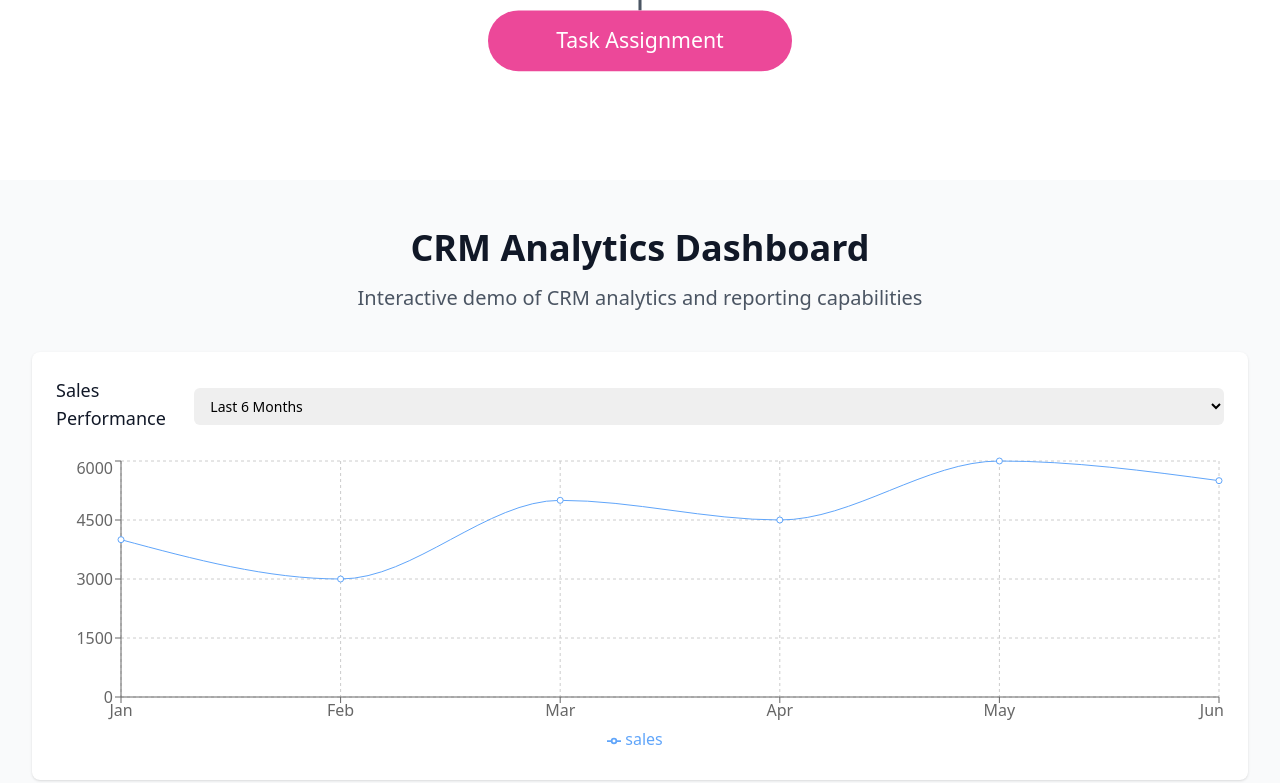
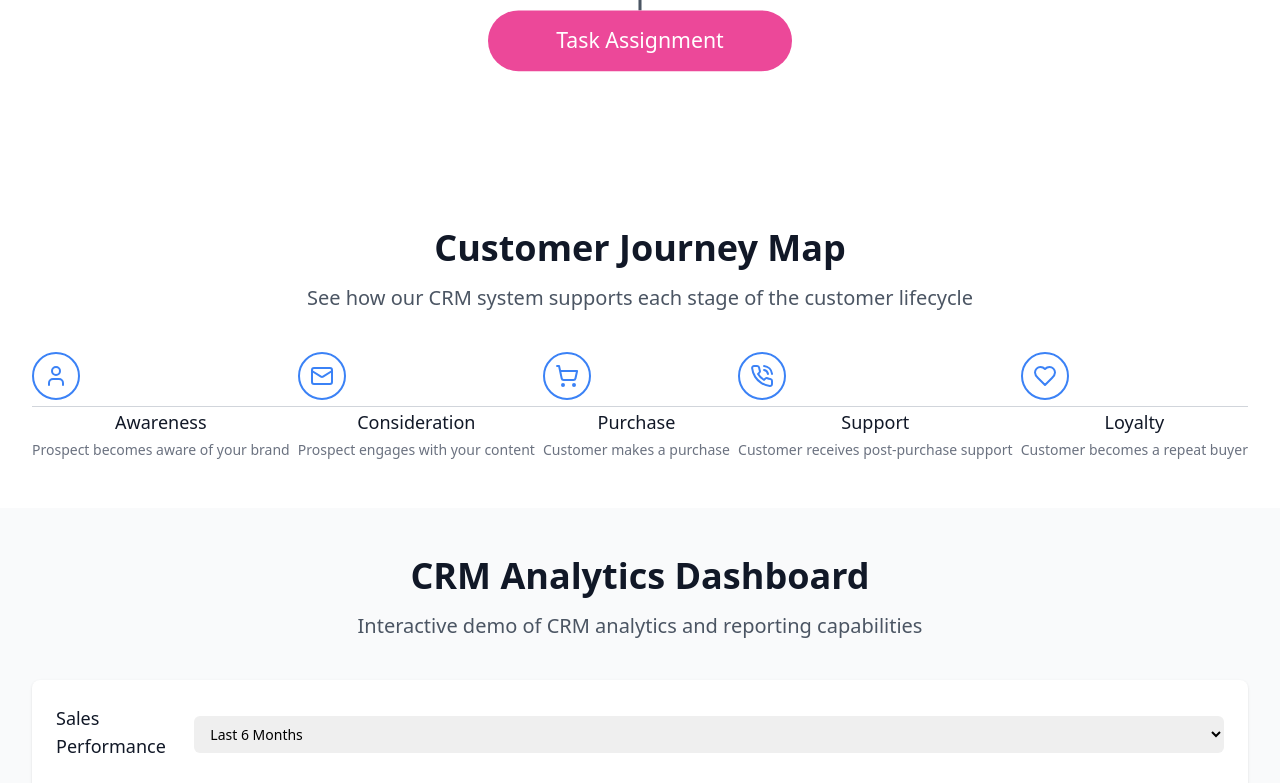
Before and after one commit to mehassanhmood/CRM-Template, a React (Vite) app in the folder crm-service-showcase/: page / in a window 1280 px wide. Shown: the part 2000-2783 px from the top of the page. Built offline with nearby package versions, Linux system fonts and the light colour scheme.

Commit message:
complete basic template

```diff
--- a/crm-service-showcase/package.json
+++ b/crm-service-showcase/package.json
@@ -13,6 +13,7 @@
     "lucide-react": "^0.446.0",
     "react": "^18.3.1",
     "react-dom": "^18.3.1",
+    "react-flow-renderer": "^10.3.17",
     "react-router-dom": "^6.26.2",
     "recharts": "^2.12.7"
   },
--- a/crm-service-showcase/src/App.jsx
+++ b/crm-service-showcase/src/App.jsx
@@ -7,6 +7,9 @@ import Footer from './components/Footer'
 import CRMFeatures from './components/CRMFeatures'
 import CRMWorkflow from './components/CRMWorkflow'
 import CRMDashboard from './components/CRMDashboard'
+import CustomerJourneyMap from './components/CustomerJourneyMap'
+import CRMIntegrationMap from './components/CRMIntegrationMap'
+import CaseStudies from './components/CaseStudies'
 
 function App() {
   return (
@@ -20,7 +23,10 @@ function App() {
                 <Hero />
                 <CRMFeatures />
                 <CRMWorkflow />
+                <CustomerJourneyMap />
                 <CRMDashboard />
+                <CRMIntegrationMap />
+                <CaseStudies />
                 <Pricing />
               </>
             } />
--- /dev/null
+++ b/crm-service-showcase/src/components/CRMIntegrationMap.jsx
@@ -0,0 +1,63 @@
+import React, { useState } from 'react';
+import ReactFlow, { Background, Controls } from 'react-flow-renderer';
+
+const initialNodes = [
+  {
+    id: 'crm',
+    type: 'input',
+    data: { label: 'CRM System' },
+    position: { x: 250, y: 25 },
+  },
+  {
+    id: 'email',
+    data: { label: 'Email Marketing (Mailchimp)' },
+    position: { x: 100, y: 125 },
+  },
+  {
+    id: 'ecommerce',
+    data: { label: 'E-commerce (Shopify)' },
+    position: { x: 250, y: 200 },
+  },
+  {
+    id: 'support',
+    data: { label: 'Customer Support (Zendesk)' },
+    position: { x: 400, y: 125 },
+  },
+];
+
+const initialEdges = [
+  { id: 'crm-email', source: 'crm', target: 'email', animated: true },
+  { id: 'crm-ecommerce', source: 'crm', target: 'ecommerce', animated: true },
+  { id: 'crm-support', source: 'crm', target: 'support', animated: true },
+];
+
+export default function CRMIntegrationMap() {
+  const [nodes] = useState(initialNodes);
+  const [edges] = useState(initialEdges);
+
+  return (
+    <div className="py-12 bg-gray-50">
+      <div className="max-w-7xl mx-auto px-4 sm:px-6 lg:px-8">
+        <div className="text-center">
+          <h2 className="text-3xl font-extrabold text-gray-900 sm:text-4xl">
+            CRM Integration Map
+          </h2>
+          <p className="mt-4 text-xl text-gray-600">
+            Explore how our CRM system integrates with various tools
+          </p>
+        </div>
+
+        <div className="mt-10 bg-white shadow rounded-lg p-6" style={{ height: 400 }}>
+          <ReactFlow
+            nodes={nodes}
+            edges={edges}
+            fitView
+          >
+            <Background />
+            <Controls />
+          </ReactFlow>
+        </div>
+      </div>
+    </div>
+  );
+}
--- /dev/null
+++ b/crm-service-showcase/src/components/CaseStudies.jsx
@@ -0,0 +1,108 @@
+import React, { useState } from 'react';
+import { BarChart, Bar, XAxis, YAxis, CartesianGrid, Tooltip, Legend, ResponsiveContainer } from 'recharts';
+
+const caseStudies = [
+  {
+    title: 'E-commerce Growth',
+    description: 'Implemented CRM strategy for an e-commerce client, resulting in significant growth.',
+    beforeData: [
+      { name: 'Sales', value: 4000 },
+      { name: 'Retention', value: 60 },
+      { name: 'Satisfaction', value: 70 },
+    ],
+    afterData: [
+      { name: 'Sales', value: 8000 },
+      { name: 'Retention', value: 80 },
+      { name: 'Satisfaction', value: 90 },
+    ],
+  },
+  {
+    title: 'B2B Lead Generation',
+    description: 'Optimized CRM for a B2B company, dramatically increasing qualified leads.',
+    beforeData: [
+      { name: 'Leads', value: 100 },
+      { name: 'Conversion', value: 20 },
+      { name: 'Revenue', value: 5000 },
+    ],
+    afterData: [
+      { name: 'Leads', value: 300 },
+      { name: 'Conversion', value: 35 },
+      { name: 'Revenue', value: 15000 },
+    ],
+  },
+];
+
+export default function CaseStudies() {
+  const [activeCase, setActiveCase] = useState(0);
+
+  return (
+    <div className="py-12 bg-white">
+      <div className="max-w-7xl mx-auto px-4 sm:px-6 lg:px-8">
+        <div className="text-center">
+          <h2 className="text-3xl font-extrabold text-gray-900 sm:text-4xl">
+            Case Studies
+          </h2>
+          <p className="mt-4 text-xl text-gray-600">
+            Real-world examples of our CRM implementations
+          </p>
+        </div>
+
+        <div className="mt-10">
+          <div className="bg-gray-50 shadow rounded-lg p-6">
+            <div className="flex space-x-4 mb-6">
+              {caseStudies.map((study, index) => (
+                <button
+                  key={study.title}
+                  className={`px-4 py-2 rounded-md ${
+                    activeCase === index
+                      ? 'bg-blue-500 text-white'
+                      : 'bg-white text-gray-700 hover:bg-gray-100'
+                  }`}
+                  onClick={() => setActiveCase(index)}
+                >
+                  {study.title}
+                </button>
+              ))}
+            </div>
+
+            <div className="transition-all duration-300 ease-in-out">
+              <h3 className="text-2xl font-bold text-gray-900 mb-2">
+                {caseStudies[activeCase].title}
+              </h3>
+              <p className="text-gray-600 mb-6">{caseStudies[activeCase].description}</p>
+
+              <div className="grid grid-cols-1 md:grid-cols-2 gap-6">
+                <div>
+                  <h4 className="text-lg font-semibold mb-2">Before Implementation</h4>
+                  <ResponsiveContainer width="100%" height={300}>
+                    <BarChart data={caseStudies[activeCase].beforeData}>
+                      <CartesianGrid strokeDasharray="3 3" />
+                      <XAxis dataKey="name" />
+                      <YAxis />
+                      <Tooltip />
+                      <Legend />
+                      <Bar dataKey="value" fill="#9CA3AF" />
+                    </BarChart>
+                  </ResponsiveContainer>
+                </div>
+                <div>
+                  <h4 className="text-lg font-semibold mb-2">After Implementation</h4>
+                  <ResponsiveContainer width="100%" height={300}>
+                    <BarChart data={caseStudies[activeCase].afterData}>
+                      <CartesianGrid strokeDasharray="3 3" />
+                      <XAxis dataKey="name" />
+                      <YAxis />
+                      <Tooltip />
+                      <Legend />
+                      <Bar dataKey="value" fill="#60A5FA" />
+                    </BarChart>
+                  </ResponsiveContainer>
+                </div>
+              </div>
+            </div>
+          </div>
+        </div>
+      </div>
+    </div>
+  );
+}
--- /dev/null
+++ b/crm-service-showcase/src/components/CustomerJourneyMap.jsx
@@ -0,0 +1,48 @@
+import React from 'react';
+import { User, Mail, ShoppingCart, PhoneCall, Heart } from 'lucide-react';
+
+const stages = [
+  { icon: User, title: 'Awareness', description: 'Prospect becomes aware of your brand' },
+  { icon: Mail, title: 'Consideration', description: 'Prospect engages with your content' },
+  { icon: ShoppingCart, title: 'Purchase', description: 'Customer makes a purchase' },
+  { icon: PhoneCall, title: 'Support', description: 'Customer receives post-purchase support' },
+  { icon: Heart, title: 'Loyalty', description: 'Customer becomes a repeat buyer' },
+];
+
+export default function CustomerJourneyMap() {
+  return (
+    <div className="py-12 bg-white">
+      <div className="max-w-7xl mx-auto px-4 sm:px-6 lg:px-8">
+        <div className="text-center">
+          <h2 className="text-3xl font-extrabold text-gray-900 sm:text-4xl">
+            Customer Journey Map
+          </h2>
+          <p className="mt-4 text-xl text-gray-600">
+            See how our CRM system supports each stage of the customer lifecycle
+          </p>
+        </div>
+
+        <div className="mt-10">
+          <div className="relative">
+            <div className="absolute inset-0 flex items-center" aria-hidden="true">
+              <div className="w-full border-t border-gray-300" />
+            </div>
+            <div className="relative flex justify-between">
+              {stages.map((stage, index) => (
+                <div key={stage.title} className="text-center">
+                  <span className="relative z-10 w-12 h-12 flex items-center justify-center bg-white border-2 border-blue-500 rounded-full">
+                    <stage.icon className="w-6 h-6 text-blue-500" />
+                  </span>
+                  <div className="mt-2">
+                    <h3 className="text-lg font-medium text-gray-900">{stage.title}</h3>
+                    <p className="mt-1 text-sm text-gray-500 max-w-xs">{stage.description}</p>
+                  </div>
+                </div>
+              ))}
+            </div>
+          </div>
+        </div>
+      </div>
+    </div>
+  );
+}
```
Also changed, not shown: 1 other file (tests, documents, lock files or other folders).
